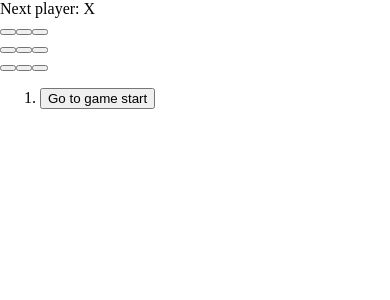
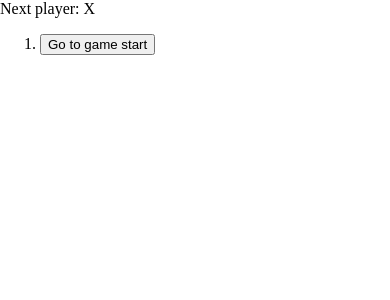
Before and after one commit to bartoszboruta/expo-tic-tac-toe, a React Native app: screen / in a window 390 px wide. Shown: the top 300 px of the page. Built offline with nearby package versions, Linux system fonts and the light colour scheme.

Commit message:
#2: rewrite square component to react-native

```diff
--- a/App.tsx
+++ b/App.tsx
@@ -2,11 +2,11 @@ import { View, Text, Pressable, StyleSheet } from "react-native";
 
 import { useState } from "react";
 
-function Square({ value, onSquareClick }) {
+function Square({ value, onSquarePress }) {
   return (
-    <button className="square" onClick={onSquareClick}>
-      {value}
-    </button>
+    <Pressable style={styles.square} onPress={onSquarePress}>
+      <Text>{value}</Text>
+    </Pressable>
   );
 }
 
@@ -115,3 +115,7 @@ function calculateWinner(squares) {
   }
   return null;
 }
+
+const styles = StyleSheet.create({
+  square: {},
+});
```
